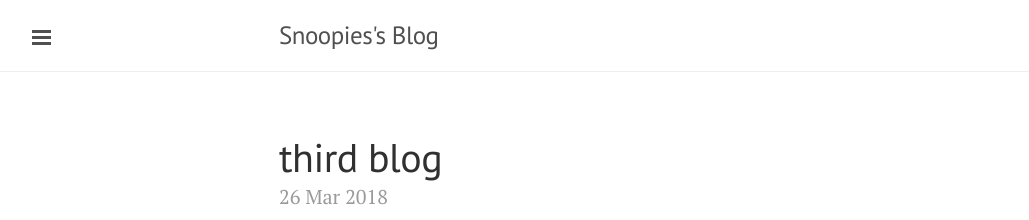
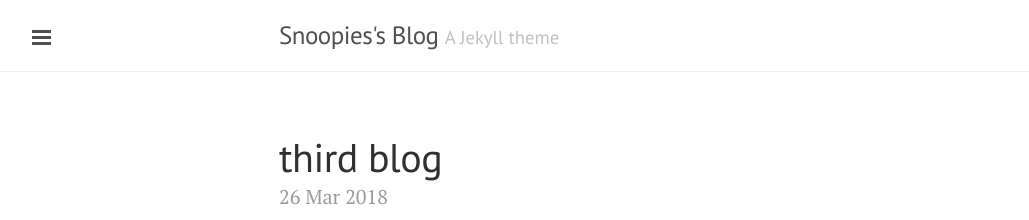
Before and after one commit to snoopies/blog, a Jekyll site: the page built from index.html, in a window 1280 px wide. Shown: the top 220 px of the page, without its empty margins (1-1030 px from the left). Built offline with Jekyll 4.4.1, drawn with Linux system fonts in a browser that asks for light colours; the list of posts is cut into pages by our own code.

Commit message:
jekyll-blog

```diff
--- a/_layouts/default.html
+++ b/_layouts/default.html
@@ -14,6 +14,7 @@
         <div class="container">
           <h3 class="masthead-title">
             <a href="{{ site.baseurl }}/" title="Home">{{ site.title }}</a>
+            <small>{{ site.tagline }}</small>
           </h3>
         </div>
       </div>
--- a/public/css/lanyon.css
+++ b/public/css/lanyon.css
@@ -114,7 +114,7 @@ h1, h2, h3, h4, h5, h6 {
   letter-spacing: 0;
 }
 
-@media (max-width: 48rem) {
+@media (max-width: 48em) {
   .masthead-title {
     text-align: center;
   }
```
